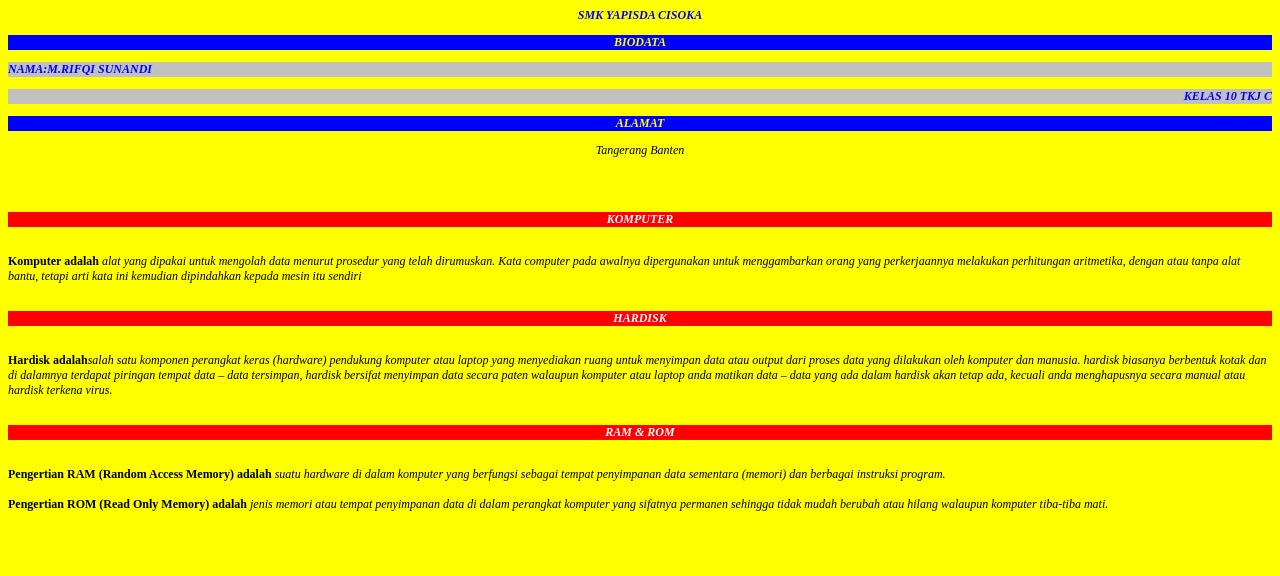
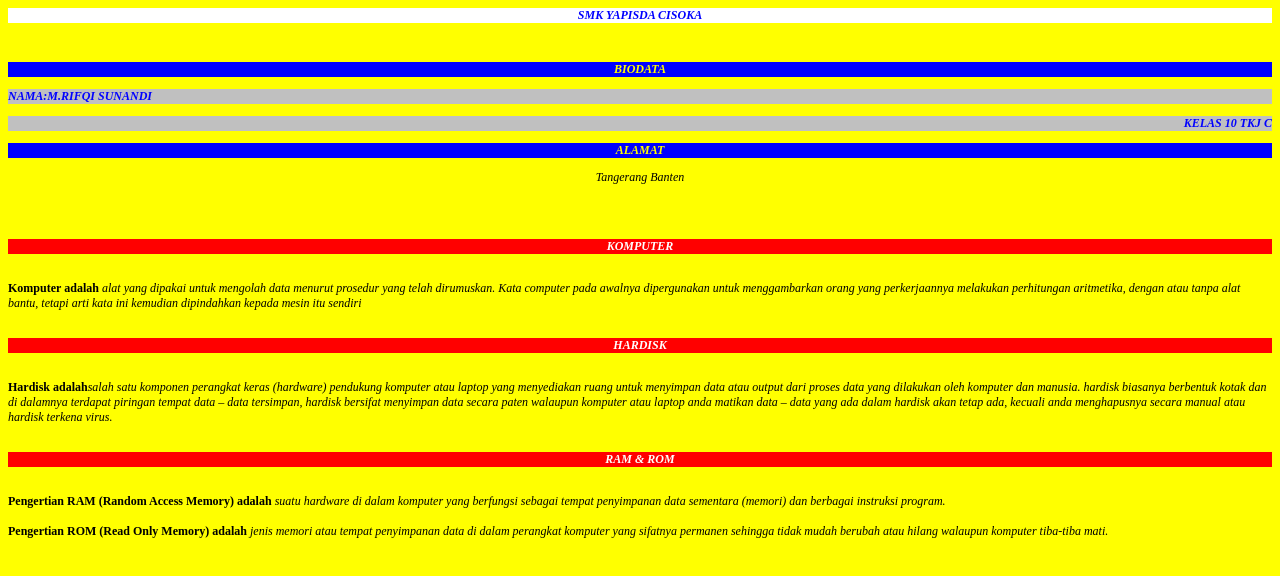
Before and after one commit to rifqisunandi/rifqi, a plain HTML site: page index.html in a window 1280 px wide. Drawn offline with Linux system fonts and the light colour scheme.

Commit message:
index.html

```diff
--- a/index.html
+++ b/index.html
@@ -5,7 +5,7 @@
 
 body{font-family:verdan ; font-size:12px}
 
-.kuda{color:blue;background-color: green low;font-family:arial:font-size:16px;font-weight:bold;text-align: center;font-style:italic}
+.kuda{color:blue;background-color: white;font-family:arial:font-size:16px;font-weight:bold;text-align: center;font-style:italic}
 
 .judul{color:yellow;background-color:blue;font-family:arial:font-size:16px;font-weight:bold;text-align: center;font-style:italic}
 
@@ -21,7 +21,7 @@ center;font-style:italic}
 </style>
 </head>
 <body>
-<P class="kuda">SMK YAPISDA CISOKA</p>
+<P class="kuda">SMK YAPISDA CISOKA</p><br>
 <p class="judul">BIODATA</p>
 <p class="penting">NAMA:M.RIFQI SUNANDI</p>
 <p class="wow">KELAS 10 TKJ C</p>
```
